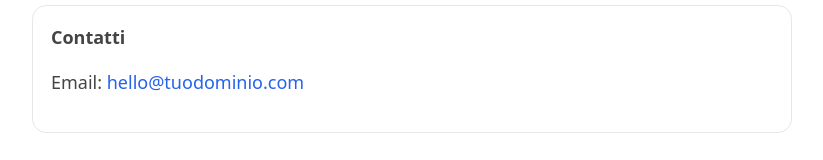
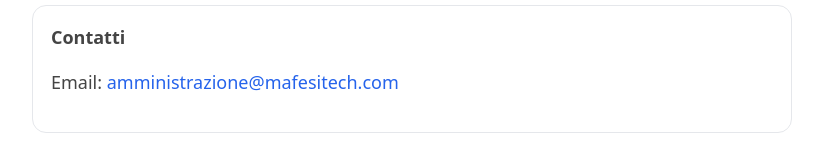
Before and after one commit to riccardoscambia/landing-page, a plain HTML site: page index.html in a window 1280 px wide. Shown: the part 181-341 px from the top of the page, without its empty margins (228-1051 px from the left). Drawn offline with Linux system fonts and the light colour scheme.

Commit message:
update mail

```diff
--- a/index.html
+++ b/index.html
@@ -21,7 +21,7 @@
 
     <div class="card">
       <p><strong>Contatti</strong></p>
-      <p>Email: <a href="mailto:amministrazione@mafesitech.com">hello@tuodominio.com</a></p>
+      <p>Email: <a href="mailto:amministrazione@mafesitech.com">amministrazione@mafesitech.com</a></p>
     </div>
   </div>
 </body>
```
